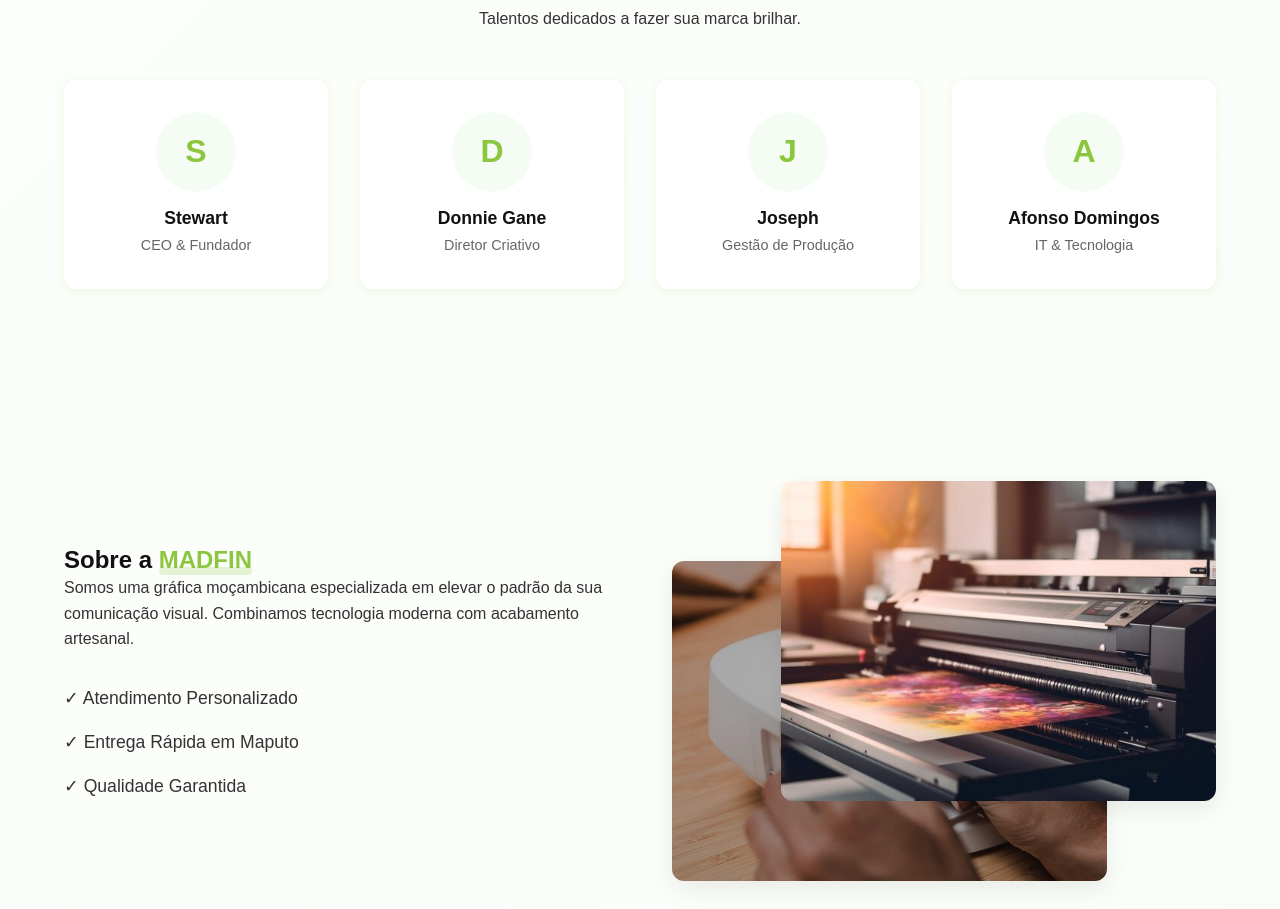
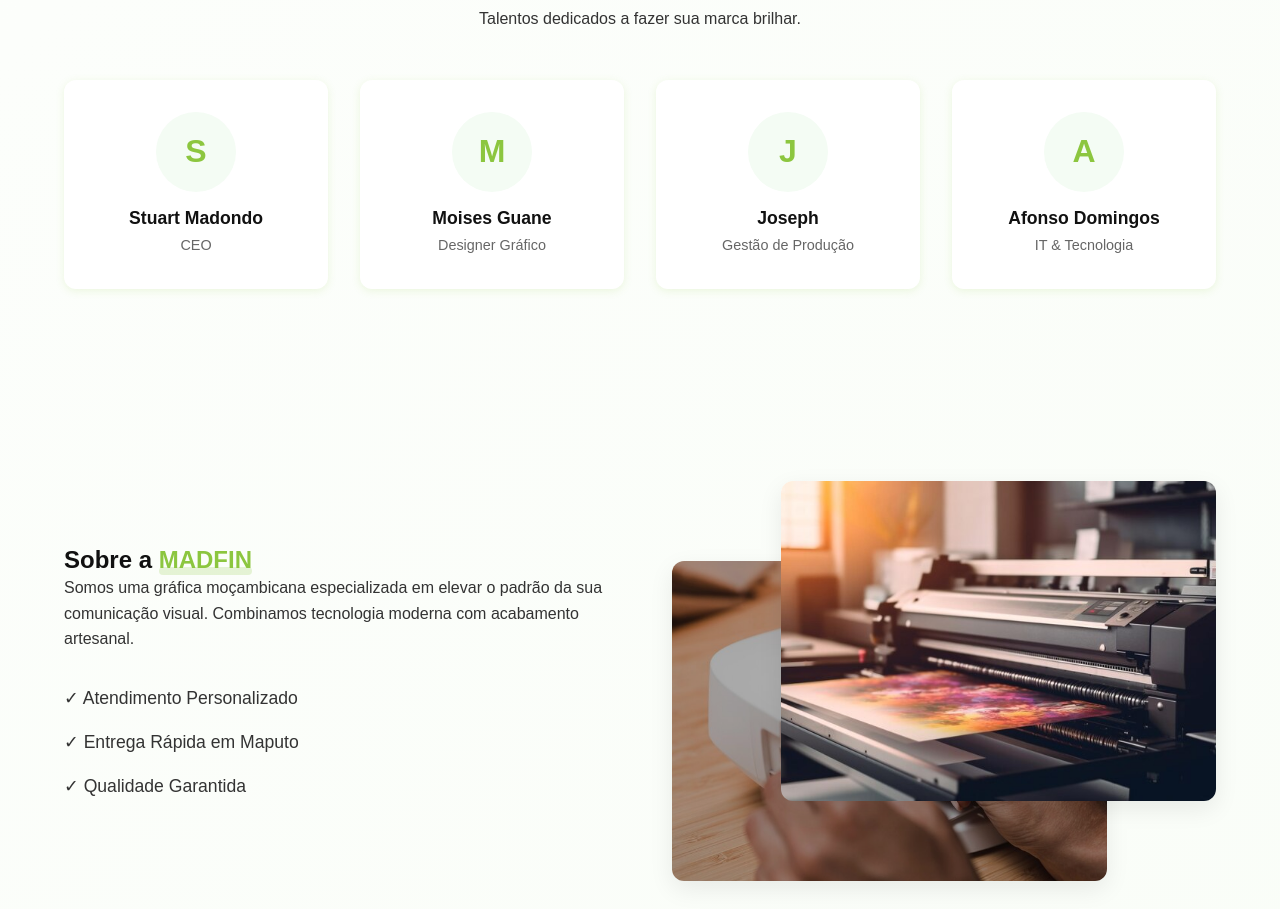
Before and after one commit to afonsoDomingos/madfin, a Vue app in the folder frontend/: page / in a window 1280 px wide. Shown: the part 2892-3801 px from the top of the page. Built offline with nearby package versions, Linux system fonts and the light colour scheme.

Commit message:
Update team: Stuart Madondo (CEO), Moises Guane (Designer)

```diff
--- a/frontend/src/views/HomeView.vue
+++ b/frontend/src/views/HomeView.vue
@@ -90,13 +90,13 @@
             <div class="team-grid">
                 <div class="team-card">
                     <div class="avatar-placeholder">S</div>
-                    <h4>Stewart</h4>
-                    <span class="role">CEO & Fundador</span>
+                    <h4>Stuart Madondo</h4>
+                    <span class="role">CEO</span>
                 </div>
                 <div class="team-card">
-                    <div class="avatar-placeholder">D</div>
-                    <h4>Donnie Gane</h4>
-                    <span class="role">Diretor Criativo</span>
+                    <div class="avatar-placeholder">M</div>
+                    <h4>Moises Guane</h4>
+                    <span class="role">Designer Gráfico</span>
                 </div>
                  <div class="team-card">
                     <div class="avatar-placeholder">J</div>
```
